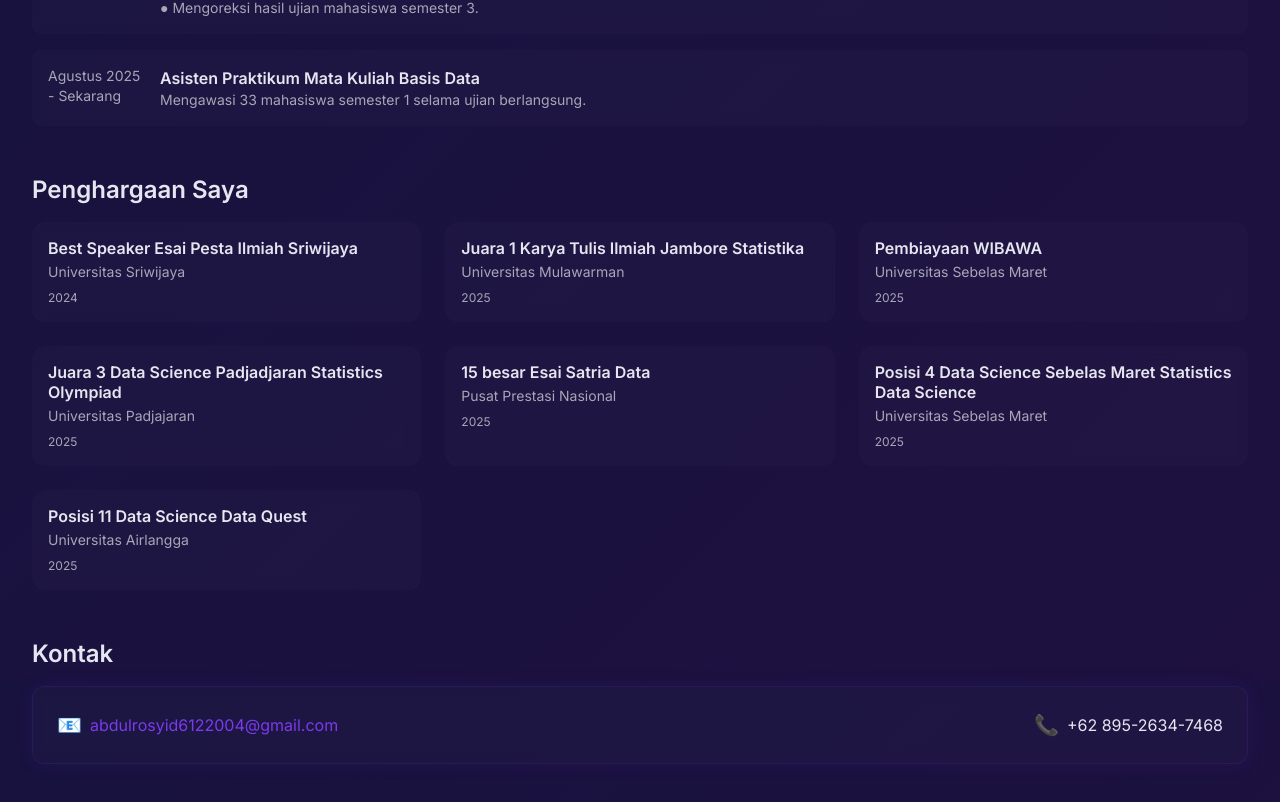
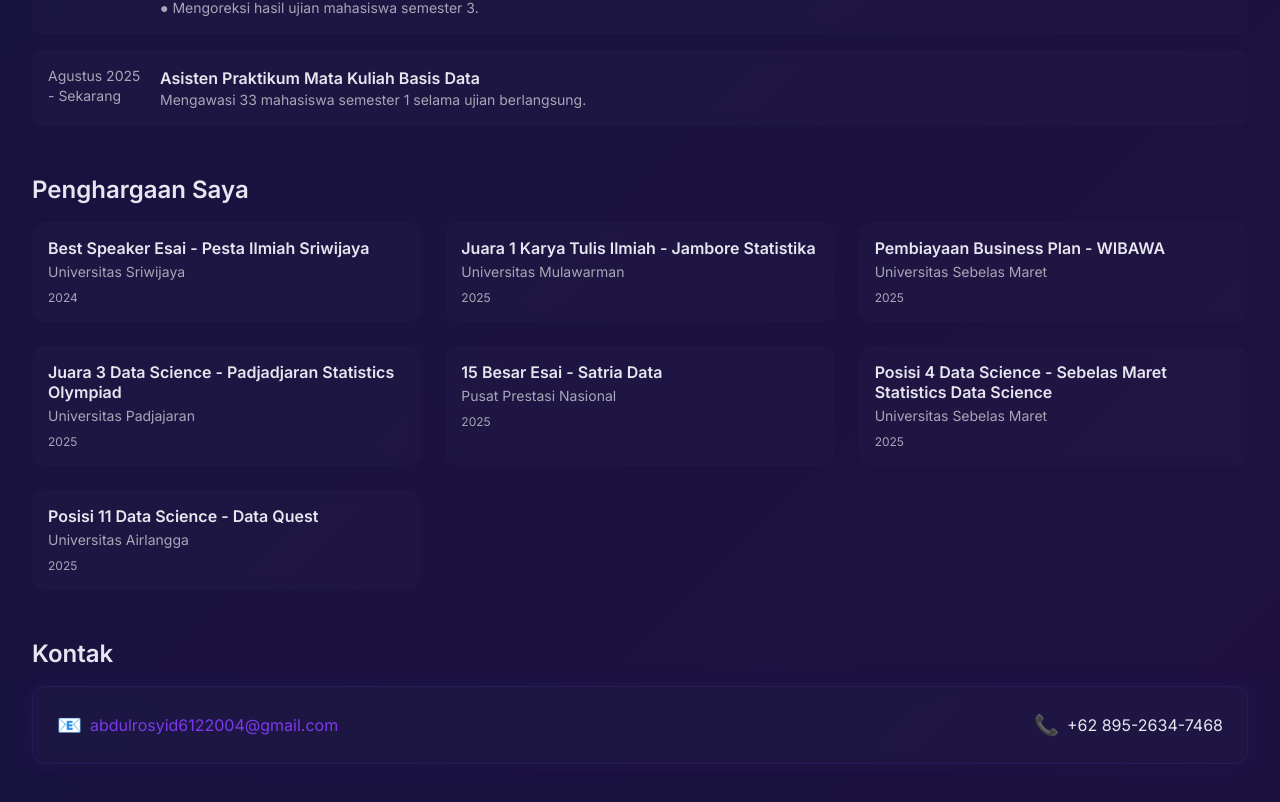
Before and after one commit to abdulrosyid001/Portofolio, a React (Vite) app: page / in a window 1280 px wide. Shown: the part 1721-2523 px from the top of the page. Built offline with nearby package versions, Linux system fonts and the light colour scheme.

Commit message:
Edit penghargaan

```diff
--- a/src/components/Reward.jsx
+++ b/src/components/Reward.jsx
@@ -3,37 +3,37 @@ import React from 'react'
 // Awards: list of achievements / recognitions
 const awards = [
   {
-    title: 'Best Speaker Esai Pesta Ilmiah Sriwijaya',
+    title: 'Best Speaker Esai - Pesta Ilmiah Sriwijaya',
     organizer: 'Universitas Sriwijaya',
     year: '2024'
   },
   {
-    title: 'Juara 1 Karya Tulis Ilmiah Jambore Statistika',
+    title: 'Juara 1 Karya Tulis Ilmiah - Jambore Statistika',
     organizer: 'Universitas Mulawarman',
     year: '2025'
   },
   {
-    title: 'Pembiayaan WIBAWA',
+    title: 'Pembiayaan Business Plan - WIBAWA',
     organizer: 'Universitas Sebelas Maret',
     year: '2025'
   },
   {
-    title: 'Juara 3 Data Science Padjadjaran Statistics Olympiad',
+    title: 'Juara 3 Data Science - Padjadjaran Statistics Olympiad',
     organizer: 'Universitas Padjajaran',
     year: '2025'
   },
   {
-    title: '15 besar Esai Satria Data',
+    title: '15 Besar Esai - Satria Data',
     organizer: 'Pusat Prestasi Nasional',
     year: '2025'
   },
   {
-    title: 'Posisi 4 Data Science Sebelas Maret Statistics Data Science',
+    title: 'Posisi 4 Data Science - Sebelas Maret Statistics Data Science',
     organizer: 'Universitas Sebelas Maret',
     year: '2025'
   },
   {
-    title: 'Posisi 11 Data Science Data Quest',
+    title: 'Posisi 11 Data Science - Data Quest',
     organizer: 'Universitas Airlangga',
     year: '2025'
   }
```
